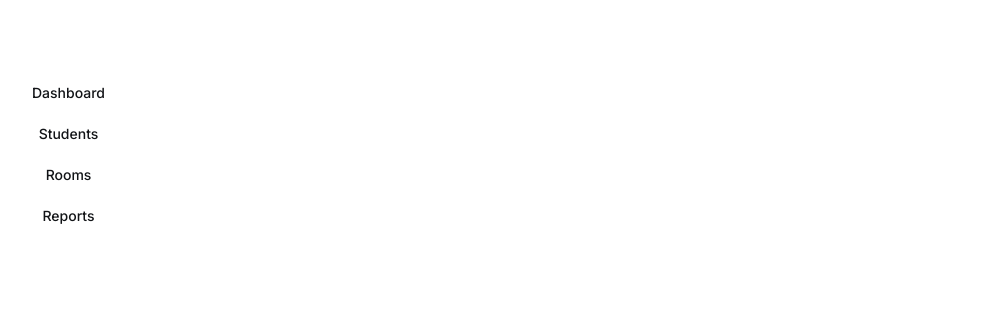
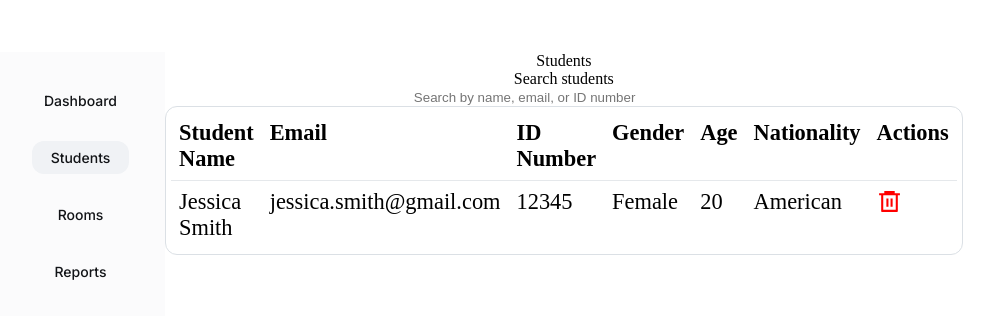
Before and after one commit to ameer017/Hostel_management, a React (Vite) app in the folder frontend/: page /studentdash in a window 1280 px wide. Shown: the top 316 px of the page, without its empty margins (196-1190 px from the left). Built offline with nearby package versions, Linux system fonts and the light colour scheme; the HTML template or start-up script is replaced by a standard one.

Commit message:
dashboard__setup

```diff
--- a/frontend/src/Component/Dashboard/Dashboard.css
+++ b/frontend/src/Component/Dashboard/Dashboard.css
@@ -1,5 +1,9 @@
 .left {
   padding: 16px;
+  width: 307px;
+  max-width: 300px;
+  height: 760px;
+  background-color: #f0f2f54e;
 }
 
 .left > div {
@@ -7,8 +11,50 @@
   margin: 8px;
 }
 
-a {
+.left > div > a {
   font-size: 14px;
   font-weight: 500;
   font-family: Inter;
+  width: 100%;
+  padding: 8px 12px;
 }
+
+.active-link {
+  border-radius: 12px;
+  background: #f0f2f5;
+}
+
+.right {
+  width: 921px;
+}
+
+.search {
+  width: 100%;
+  max-width: 300px;
+}
+
+.table {
+  padding: 5px;
+  width: 100%;
+  overflow-x: auto;
+  border-radius: 12px;
+  border: 1px solid #dbe0e5;
+  background: #fff;
+}
+
+table {
+  border-collapse: collapse;
+  width: 100%;
+  font-size: 1.4rem;
+}
+
+thead {
+  border-bottom: 1px solid #e5e8eb;
+}
+
+th,
+td {
+  vertical-align: top;
+  text-align: left;
+  padding: 8px;
+}
--- a/frontend/src/Component/Dashboard/StudentDashboard.jsx
+++ b/frontend/src/Component/Dashboard/StudentDashboard.jsx
@@ -1,6 +1,7 @@
 import React from "react";
 import "./Dashboard.css";
 import { Link } from "react-router-dom";
+import { RiDeleteBin6Line } from "react-icons/ri";
 
 const dashboard = [
   { title: "Dashboard", url: "/homedash" },
@@ -10,16 +11,61 @@ const dashboard = [
 ];
 
 const StudentDashboard = () => {
+  const activeIndex = 1;
+
   return (
     <div className="container --flex-start">
       <div className="left">
-        {dashboard.map(({ i, title, url }) => (
-          <div className="--flex-center  --dir-column">
-            <Link to={url}> {title} </Link>
+        {dashboard.map(({ i, title, url }, index) => (
+          <div className="--flex-center  --dir-column" key={index}>
+            <Link
+              to={url}
+              className={index === activeIndex ? "active-link" : ""}
+            >
+              {title}
+            </Link>
           </div>
         ))}
       </div>
-      <div className="right"></div>
+      <div className="right">
+        <p>Students</p>
+        <p>Search students</p>
+
+        <input
+          placeholder="Search by name, email, or ID number"
+          type="text"
+          className="search"
+        />
+
+        <div className="table">
+          <table>
+            <thead>
+              <tr>
+                <th>Student Name</th>
+                <th>Email</th>
+                <th>ID Number</th>
+                <th>Gender</th>
+                <th>Age</th>
+                <th>Nationality</th>
+                <th>Actions</th>
+              </tr>
+            </thead>
+            <tbody>
+              <tr>
+                <td>Jessica Smith</td>
+                <td>jessica.smith@gmail.com</td>
+                <td>12345</td>
+                <td>Female</td>
+                <td>20</td>
+                <td>American</td>
+                <td>
+                  <RiDeleteBin6Line size={25} color="red" />
+                </td>
+              </tr>
+            </tbody>
+          </table>
+        </div>
+      </div>
     </div>
   );
 };
```
